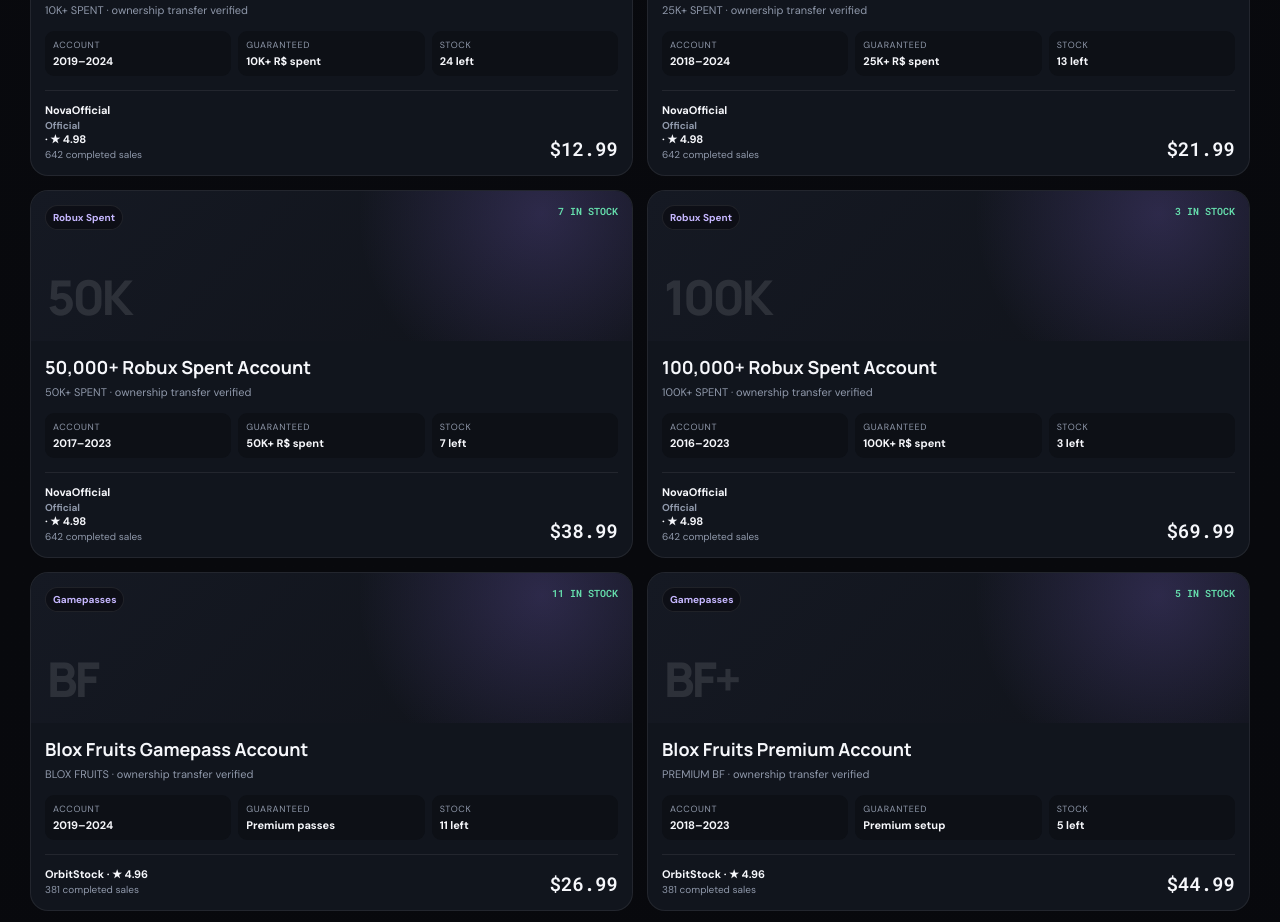
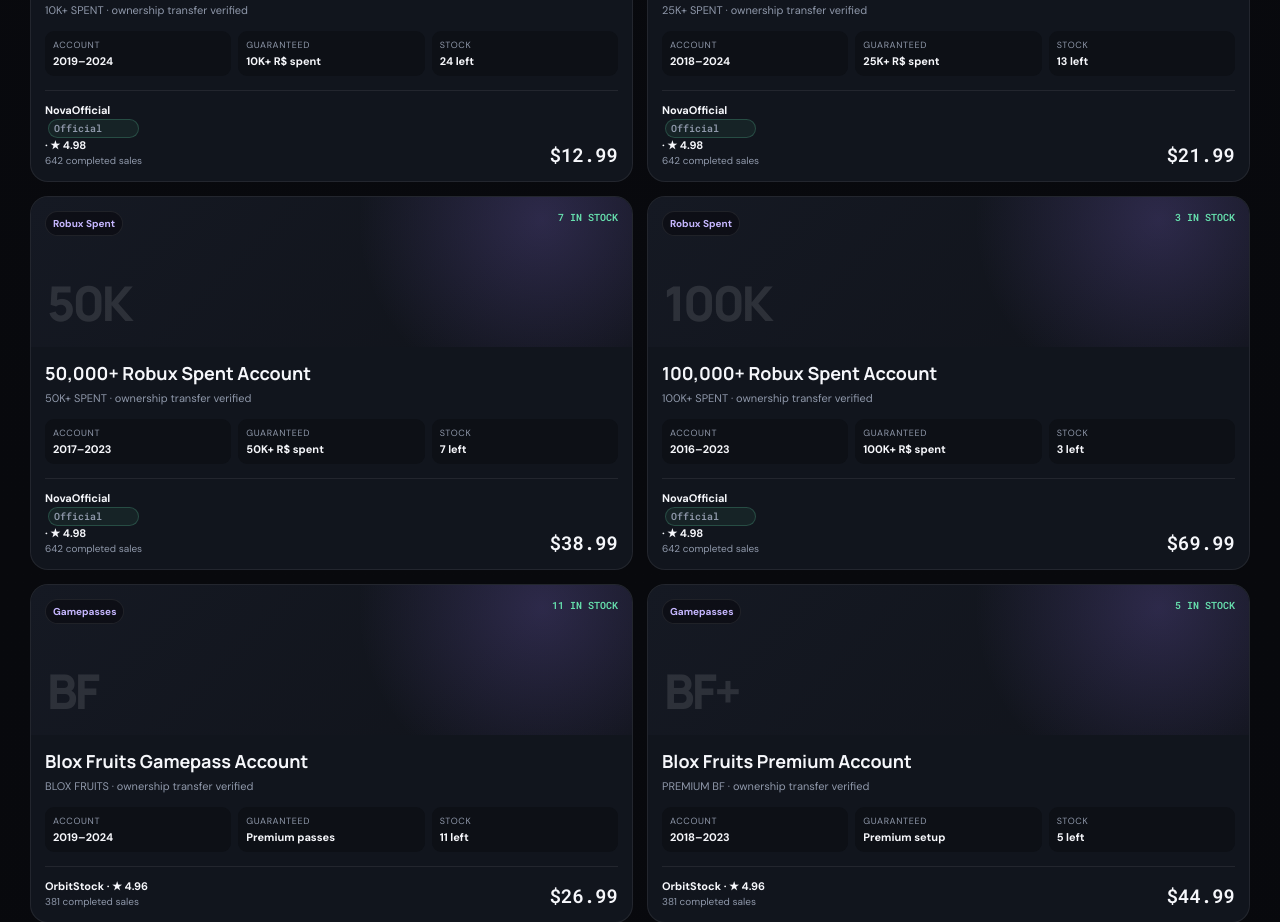
Before and after one commit to samushok/Minecraft-Plugins-1.21.11-Leaf, a plain HTML site: page render-preview/index.html in a window 1280 px wide. Shown: the part 1332-2254 px from the top of the page. Drawn offline with Linux system fonts and the light colour scheme.

Commit message:
Style NovaOfficial approved seller badge

```diff
--- a/render-preview/styles.css
+++ b/render-preview/styles.css
@@ -136,3 +136,5 @@ body:after{width:640px;height:640px;right:-290px;top:46%;border-radius:50%;backg
 .status-stack{display:grid;gap:6px}.status-stack div{display:flex;justify-content:space-between;padding:9px;border-radius:9px;background:var(--surface);font:600 10px "Roboto Mono"}.status-stack span{color:var(--muted)}
 @media(max-width:900px){.dashboard-stats{grid-template-columns:repeat(2,1fr)}.seller-layout,.admin-grid{grid-template-columns:1fr}.account-hero{grid-template-columns:64px 1fr}.account-badges{grid-column:1/-1;justify-content:flex-start}}
 @media(max-width:640px){.dashboard-stats{grid-template-columns:1fr 1fr}.create-account-form{grid-template-columns:1fr}.account-hero{grid-template-columns:58px 1fr}.account-avatar{width:58px;height:58px;border-radius:15px;font-size:18px}}
+
+.official-badge{display:inline-flex;align-items:center;margin:0 3px;padding:2px 5px;border:1px solid rgba(102,223,173,.22);border-radius:999px;background:rgba(102,223,173,.07);color:var(--green);font:600 8px "Roboto Mono";vertical-align:middle}
```
